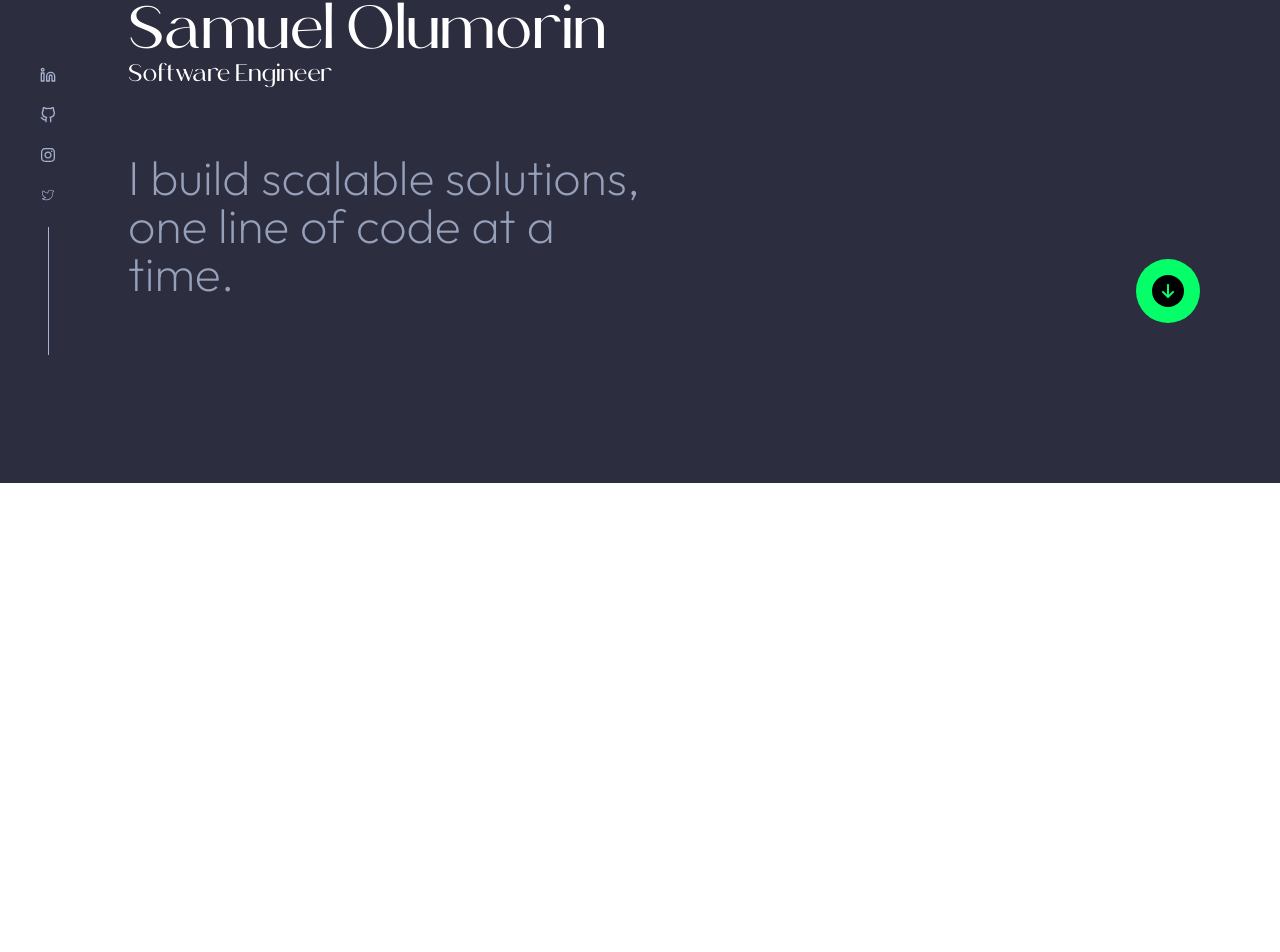
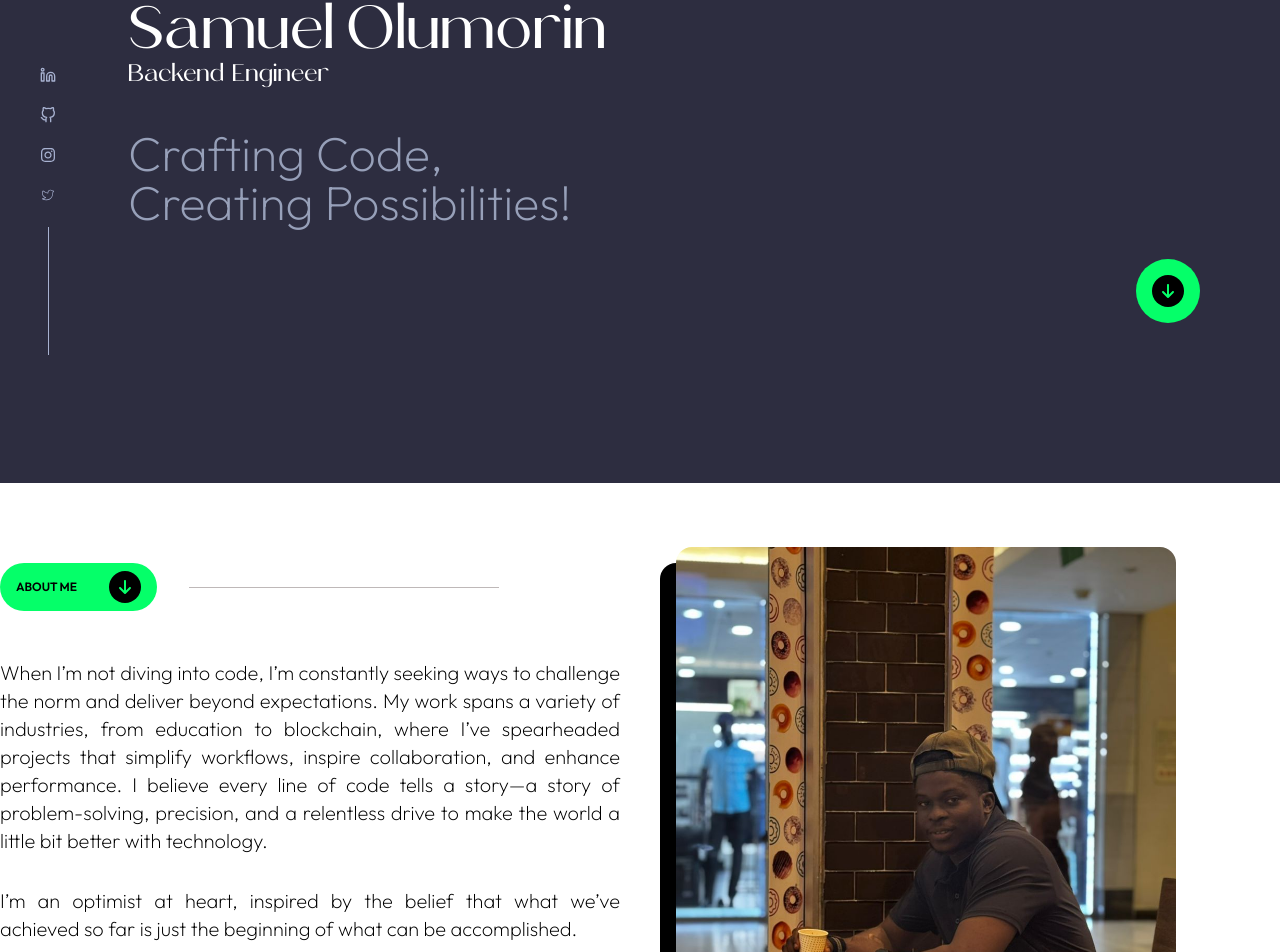
Before and after one commit to oluSammy/my-portfolio-v2, a Next.js app: page / in a window 1280 px wide. Shown: the part 317-1269 px from the top of the page. Before the commit the page ends 800 px from the top, so only its background shows below. Built offline with nearby package versions, Linux system fonts and the light colour scheme.

Commit message:
hero typing effect

```diff
--- a/package.json
+++ b/package.json
@@ -9,10 +9,12 @@
     "lint": "next lint"
   },
   "dependencies": {
+    "@react-spring/web": "^9.7.5",
     "next": "15.1.2",
     "react": "^19.0.0",
     "react-dom": "^19.0.0",
-    "react-icons": "^5.4.0"
+    "react-icons": "^5.4.0",
+    "react-type-animation": "^3.2.0"
   },
   "devDependencies": {
     "@eslint/eslintrc": "^3",
--- a/src/app/globals.css
+++ b/src/app/globals.css
@@ -30,3 +30,43 @@ body {
 .glass-border {
   border: 1px solid rgba(255, 255, 255, 0.3);
 }
+
+.typewriter {
+  overflow: hidden; /* Ensures the content is not revealed until the animation */
+  border-right: 0.15em solid orange; /* The typwriter cursor */
+  white-space: nowrap; /* Keeps the content on a single line */
+  margin: 0 auto; /* Gives that scrolling effect as the typing happens */
+  letter-spacing: 0.15em; /* Adjust as needed */
+  animation: typing 3.5s steps(40, end), blink-caret 0.75s step-end infinite;
+}
+
+/* The typing effect */
+@keyframes typing {
+  from {
+    width: 0;
+  }
+  to {
+    width: 100%;
+  }
+}
+
+/* The typewriter cursor effect */
+@keyframes blink-caret {
+  from,
+  to {
+    border-color: transparent;
+  }
+  50% {
+    border-color: orange;
+  }
+}
+
+.custom-type-animation-cursor::after {
+  content: "|";
+  animation: cursor 1.1s infinite step-start;
+}
+@keyframes cursor {
+  50% {
+    opacity: 0;
+  }
+}
--- a/src/app/page.tsx
+++ b/src/app/page.tsx
@@ -1,9 +1,11 @@
 import Hero from "@/components/Hero/Hero";
+import About from "@/components/Sections/About/ABout";
 
 export default function Home() {
   return (
     <div className="">
       <Hero />
+      <About />
     </div>
   );
 }
--- /dev/null
+++ b/src/components/Header/Header.tsx
@@ -0,0 +1,16 @@
+import { FaArrowDown } from "react-icons/fa6";
+
+const Header = () => {
+  return (
+    <div className="flex items-center gap-8 bg-green-100 w-fit px-4 py-2 rounded-full">
+      <span className="uppercase text-black text-xs font-outfit font-semibold">
+        About Me
+      </span>
+      <div className="w-8 h-8 bg-black flex items-center justify-center rounded-full">
+        <FaArrowDown className="text-green-100" />
+      </div>
+    </div>
+  );
+};
+
+export default Header;
--- a/src/components/Hero/Hero.tsx
+++ b/src/components/Hero/Hero.tsx
@@ -1,4 +1,7 @@
-import React from "react";
+/* eslint-disable @typescript-eslint/no-explicit-any */
+"use client";
+
+import React, { CSSProperties, useEffect, useRef, useState } from "react";
 import Navigation from "../Navigation/Navigation";
 import { FiLinkedin } from "react-icons/fi";
 import { CiTwitter } from "react-icons/ci";
@@ -6,26 +9,91 @@ import { FiGithub } from "react-icons/fi";
 import { FaInstagram } from "react-icons/fa";
 import { FaArrowDown } from "react-icons/fa6";
 import Link from "next/link";
+import { TypeAnimation } from "react-type-animation";
+import {
+  useTransition,
+  animated,
+  AnimatedProps,
+  useSpringRef,
+} from "@react-spring/web";
+
+const repeatCount = 3;
+const AnimatedDiv = animated(`div`);
 
 const Hero = () => {
+  const counter = useRef(0);
+
+  const pages: ((
+    props: AnimatedProps<{ style: CSSProperties }>
+  ) => React.ReactElement)[] = [
+    ({ style }) => <AnimatedDiv style={{ ...style }}>Software</AnimatedDiv>,
+    ({ style }) => <AnimatedDiv style={{ ...style }}>Backend</AnimatedDiv>,
+    ({ style }) => <AnimatedDiv style={{ ...style }}>Frontend</AnimatedDiv>,
+    ({ style }) => <AnimatedDiv style={{ ...style }}>Fullstack</AnimatedDiv>,
+  ];
+
+  const [index, set] = useState(0);
+
+  useEffect(() => {
+    setInterval(() => {
+      set((state) => (state + 1) % 3);
+    }, 4000);
+  }, []);
+
+  const transRef = useSpringRef();
+  const transitions = useTransition(index, {
+    ref: transRef,
+    keys: null,
+    from: { opacity: 0, transform: "translate3d(0,0%,0)" },
+    enter: { opacity: 1, transform: "translate3d(0,0%,0)" },
+    leave: { opacity: 0, transform: "translate3d(0,0%,0)" },
+    // from: { opacity: 0 },
+    // enter: { opacity: 1 },
+    // leave: { opacity: 1 },
+  });
+  useEffect(() => {
+    transRef.start();
+  }, [index]);
+
   return (
     <div className="h-screen w-full bg-primary-100 font-brolimo relative">
       <Navigation />
 
       <div className="container mx-auto mt-48 ">
         <div className="ml-32">
-          <div>
+          <div className="mb-10">
             <h4 className="text-green-100 text-2xl">Hi, my name is</h4>
             <h1 className="text-6xl font-normal text-white">Samuel Olumorin</h1>
-            <h2 className="text-2xl font-normal text-white">
-              Software Engineer
+
+            <h2 className="text-2xl font-normal text-white flex items-start gap-x-2">
+              <div>
+                {transitions((style, i) => {
+                  const Page = pages[i];
+                  return <Page style={style} />;
+                })}
+              </div>{" "}
+              <span>Engineer</span>
             </h2>
           </div>
 
-          <p className="text-5xl font-extralight font-outfit text-gray-50 mt-16 ">
-            I build scalable solutions, <br /> one line of code at a <br />{" "}
-            time.
-          </p>
+          <TypeAnimation
+            style={{
+              whiteSpace: "pre-line",
+            }}
+            className="text-5xl font-extralight font-outfit text-gray-50 mt-16"
+            sequence={[
+              `Crafting Code,\nCreating Possibilities!`,
+              5000,
+              (el: any) => {
+                if (counter.current == repeatCount) {
+                  el.classList.remove("custom-type-animation-cursor");
+                } else {
+                  counter.current++;
+                }
+              },
+            ]}
+            repeat={repeatCount}
+          />
         </div>
       </div>
       <Socials />
--- /dev/null
+++ b/src/components/Sections/About/ABout.tsx
@@ -0,0 +1,65 @@
+import Header from "@/components/Header/Header";
+import Image from "next/image";
+import React from "react";
+
+const About = () => {
+  return (
+    <div className="bg-white py-20">
+      <div className="container mx-auto grid grid-cols-12 gap-10">
+        <div className="col-span-6">
+          <div className="flex items-center gap-x-8">
+            <Header />
+            <p className="h-[1px] w-3/6 bg-gray-650"></p>
+          </div>
+
+          <div className="mt-12">
+            {/* <p className="text-black text-xl font-extralight font-outfit text-justify">
+              As a{" "}
+              <span className="font-medium">
+                results-driven software developer
+              </span>
+              , I harness my analytical expertise to design and deliver secure,
+              innovative, and efficient web applications. With three years of
+              hands-on experience, I specialize in coding dynamic solutions
+              using modern technologies like{" "}
+              <span className="font-medium">
+                Node.js, React, and JavaScript
+              </span>
+              . My approach focuses on merging functionality with user-centered
+              design to create seamless digital experiences.
+            </p> */}
+            <p className="text-black text-xl font-extralight font-outfit text-justify">
+              When I’m not diving into code, I’m constantly seeking ways to
+              challenge the norm and deliver beyond expectations. My work spans
+              a variety of industries, from education to blockchain, where I’ve
+              spearheaded projects that simplify workflows, inspire
+              collaboration, and enhance performance. I believe every line of
+              code tells a story—a story of problem-solving, precision, and a
+              relentless drive to make the world a little bit better with
+              technology.
+            </p>
+            <p className="text-black text-xl font-extralight font-outfit text-justify mt-8">
+              I’m an optimist at heart, inspired by the belief that what we’ve
+              achieved so far is just the beginning of what can be accomplished.
+            </p>
+          </div>
+        </div>
+        <div className="col-span-6">
+          <figure className="h-[600px] w-[500px]">
+            <div className="h-full w-full bg-black rounded-2xl">
+              <Image
+                src="/olumorin-samuel.JPG"
+                alt="olumorin-samuel"
+                width={500}
+                height={500}
+                className="h-full w-full object-cover rounded-2xl translate-x-4 -translate-y-4"
+              />
+            </div>
+          </figure>
+        </div>
+      </div>
+    </div>
+  );
+};
+
+export default About;
--- a/tailwind.config.ts
+++ b/tailwind.config.ts
@@ -25,7 +25,8 @@ export default {
           250: "#A7A7A7",
           350: "#A9A9A9",
           450: "#B1AFAF",
-          550: "#A8B2D1"
+          550: "#A8B2D1",
+          650: "#BEB8B8"
         },
         blue: {
           50: "#16D7FF"
```
Also changed, not shown: public/olumorin-samuel.JPG (added), 1 other file (tests, documents, lock files or other folders).
